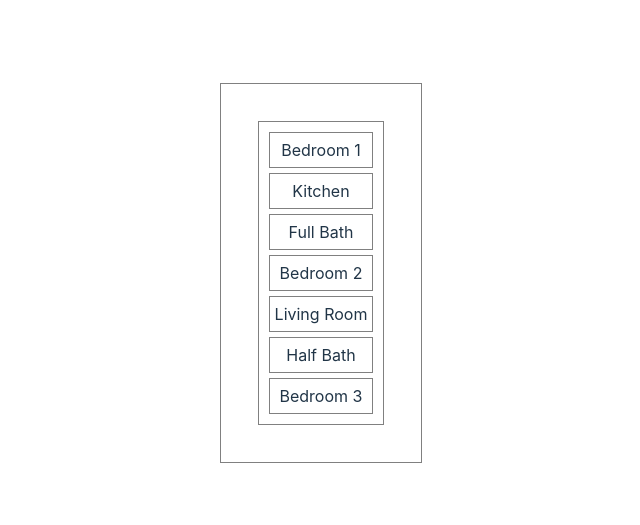
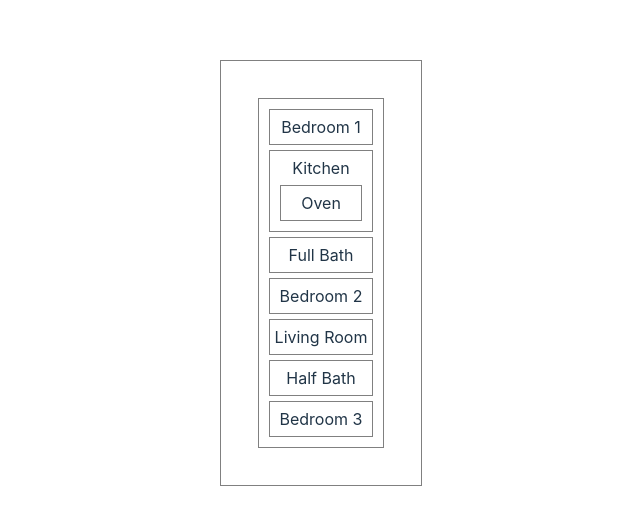
Before and after one commit to NSnyc/ev-floorplan-lab, a React (Vite) app: page / in a window 1280 px wide. Shown: the part 127-652 px from the top of the page, without its empty margins (319-959 px from the left). Built offline with nearby package versions, Linux system fonts and the light colour scheme.

Commit message:
Add Oven

```diff
--- a/src/Kitchen.jsx
+++ b/src/Kitchen.jsx
@@ -1,6 +1,11 @@
+import Oven from "./Oven"
+
 const Kitchen = (props) => {
   return (
-    <div>Kitchen</div>
+    <div>
+      Kitchen
+      <Oven />
+    </div>
   )
 }
 
--- a/src/Oven.jsx
+++ b/src/Oven.jsx
@@ -1,5 +1,7 @@
-const  = () => {
-  return (  );
+const Oven = (props) => {
+  return (
+    <div>Oven</div>
+  )
 }
 
-export default ;
+export default Oven
```
